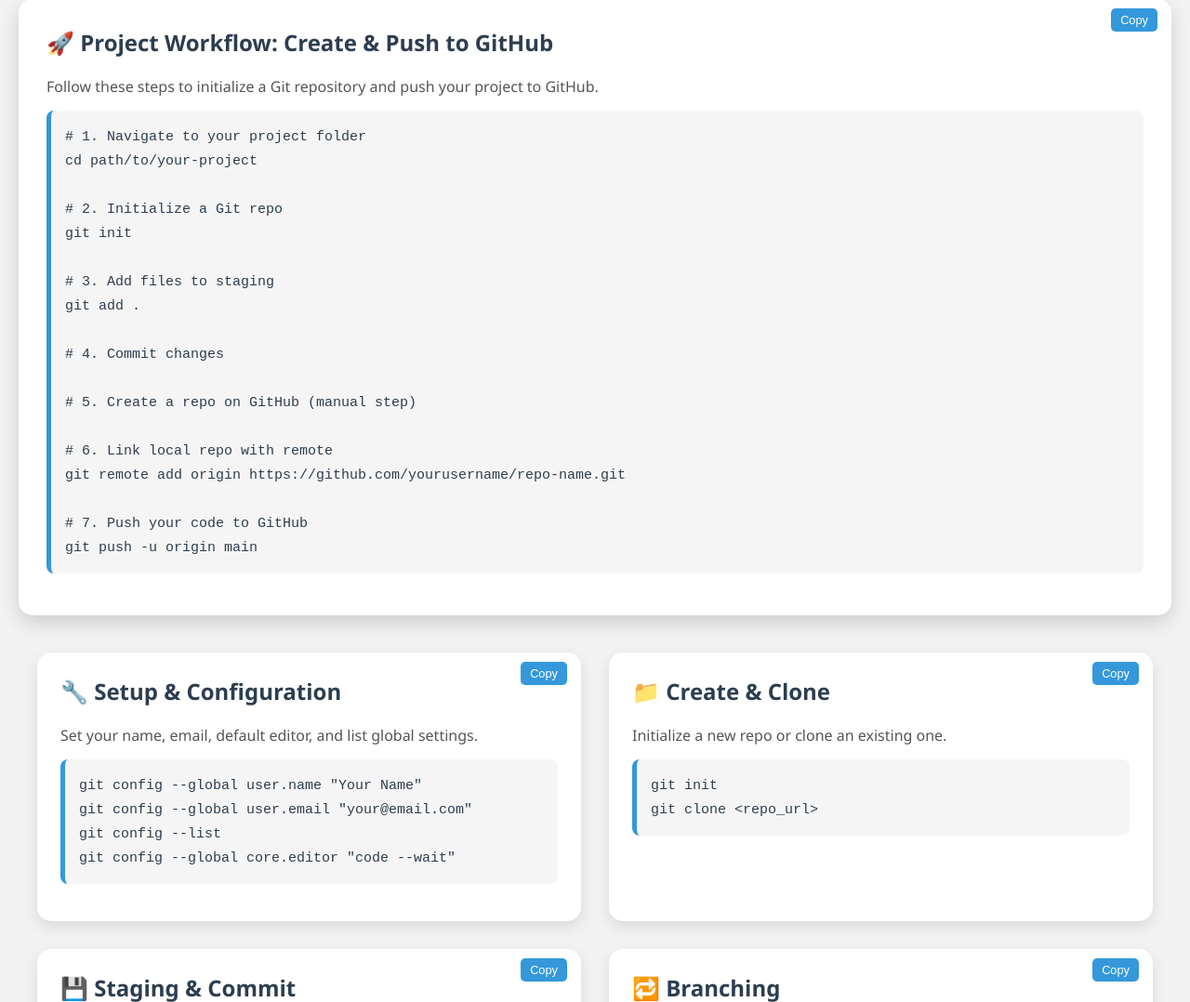
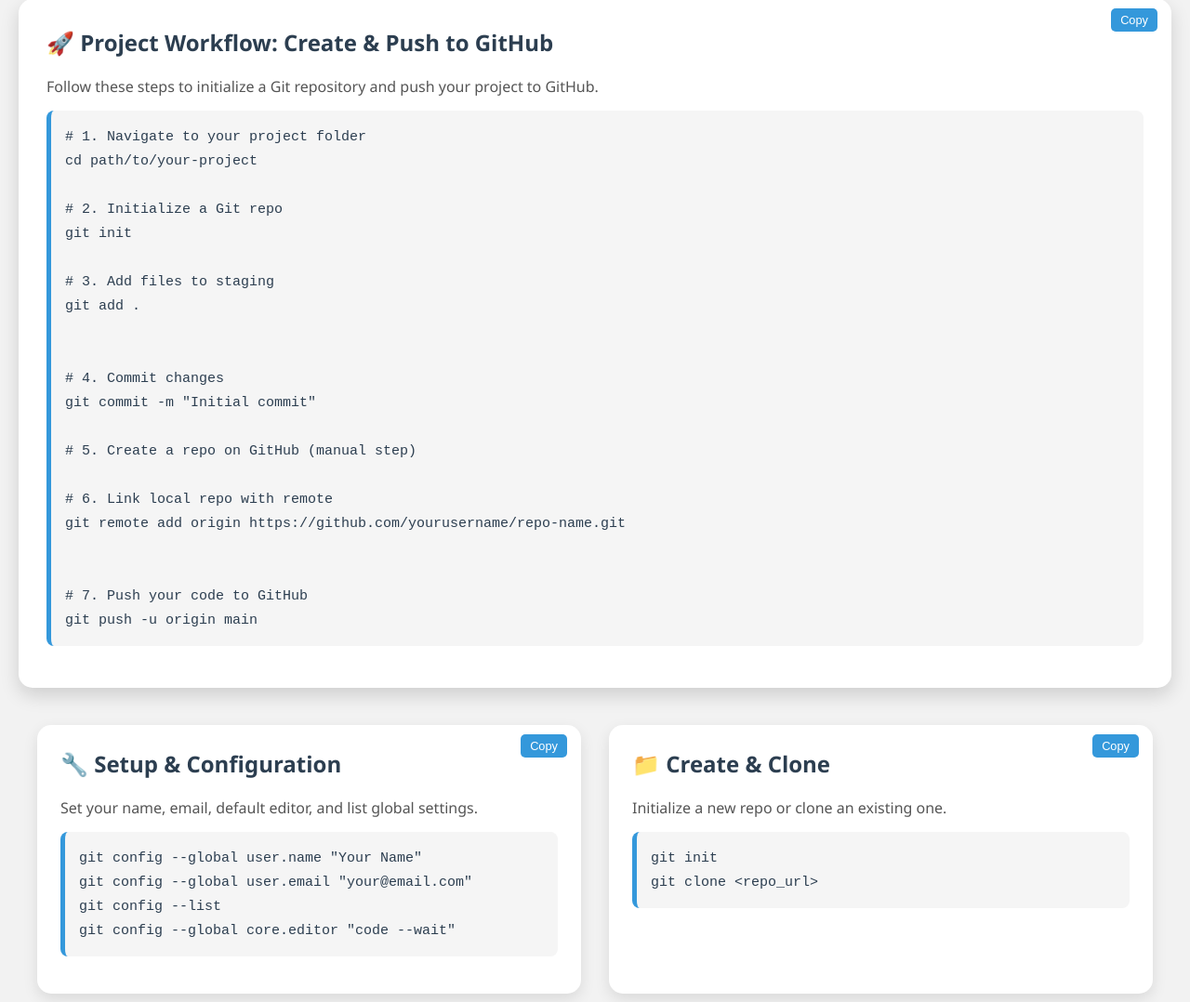
Before and after one commit to Adyaprana/adyaprana.com, a Flask app: template templates/git-commands.html in a window 1280 px wide. Shown: the part 143-1221 px from the top of the page at 93% size. Run offline with Flask 3, Linux system fonts and the light colour scheme; the template is opened without the code that fills it, so the values that code supplies are empty.

```diff
--- a/static/css/style.css
+++ b/static/css/style.css
@@ -1690,7 +1690,6 @@ section {
   transform: translateY(0);
 }
 
-
 /* Loading Animation for Project Cards */
 .project-card.loading {
   pointer-events: none;
--- a/templates/git-commands.html
+++ b/templates/git-commands.html
@@ -117,12 +117,15 @@ git init
 # 3. Add files to staging
 git add .
 
+
 # 4. Commit changes
+git commit -m "Initial commit"
 
 # 5. Create a repo on GitHub (manual step)
 
 # 6. Link local repo with remote
 git remote add origin https://github.com/yourusername/repo-name.git
+
 
 # 7. Push your code to GitHub
 git push -u origin main</code></pre>
```
Also changed, not shown: 1 other file.
